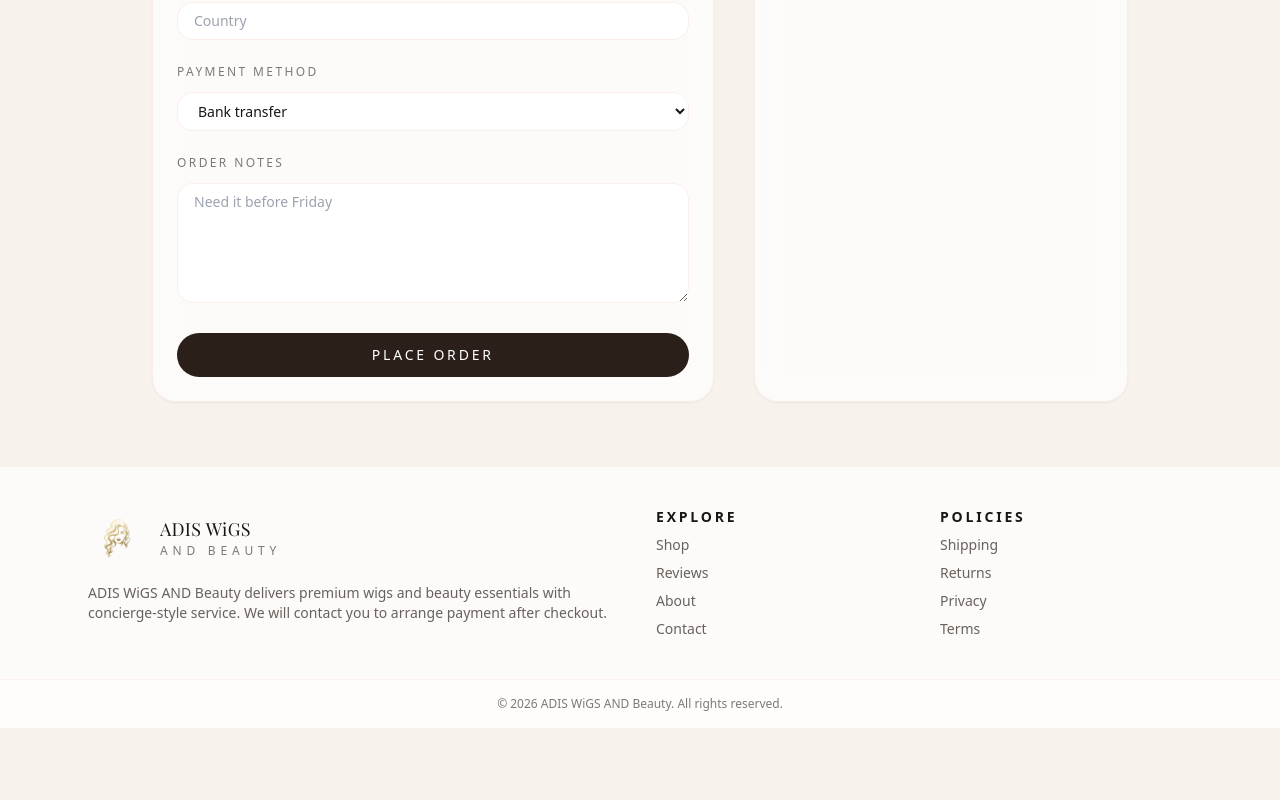
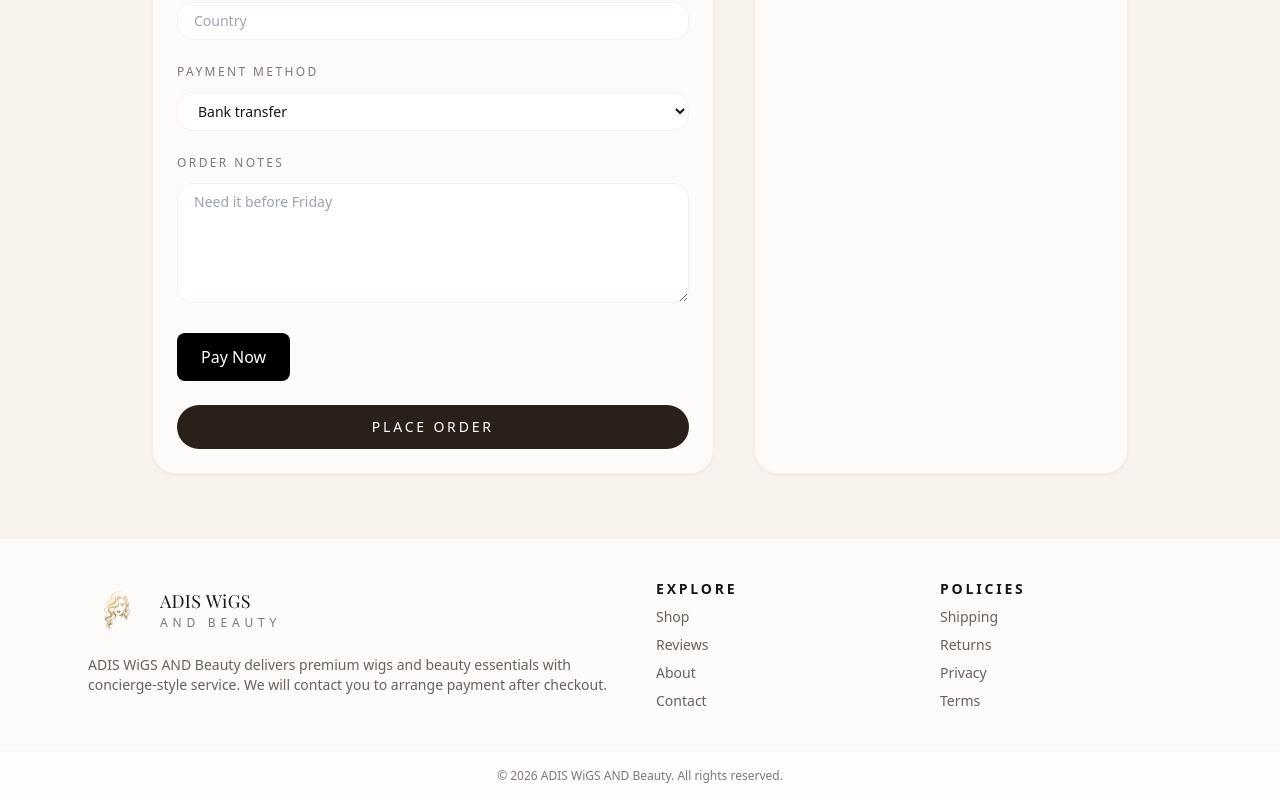
Before and after one commit to MrBills439/Aigs-Website, a Next.js app: page /checkout in a window 1280 px wide. Shown: the part 739-1539 px from the top of the page. Before the commit the page ends 1467 px from the top, so only its background shows below. Built offline with nearby package versions, Linux system fonts and the light colour scheme; a web font is replaced by a local one.

Commit message:
added paystack button

```diff
--- a/app/checkout/page.tsx
+++ b/app/checkout/page.tsx
@@ -8,6 +8,7 @@ import type { z } from 'zod';
 import { useCartStore } from '@/lib/cart';
 import { formatMoney } from '@/lib/format';
 import { useRouter } from 'next/navigation';
+import PayNow from '@/components/paypay';
 
 const deliveryFees: Record<string, number> = {
   STANDARD: 1000,
@@ -155,6 +156,14 @@ export default function CheckoutPage() {
               {...form.register('notes')}
             />
           </div>
+
+
+          {/* place order button */}
+            <PayNow
+              email={form.getValues('customerEmail')}
+              amount={subtotal + shippingFee}
+            />
+
           <button
             type="submit"
             disabled={isSubmitting}
--- /dev/null
+++ b/components/paypay.tsx
@@ -0,0 +1,45 @@
+import { env } from "node:process";
+
+declare global {
+    interface Window {
+      PaystackPop: any;
+    }
+  }
+
+  type PayProps = {
+    email: string;
+    amount: number; // in GHS (not pesewas yet)
+  };
+
+  export default function PayNow({ email, amount }: PayProps) {
+
+    const startPayment = () => {
+      const handler = window.PaystackPop.setup({
+        key: env.VITE_PAYSTACK_KEY,
+        email: email,
+        amount: amount * 100, // convert to pesewas
+        currency: "GHS",
+        ref: "DLIFE_" + Date.now(),
+
+        callback: (response: any) => {
+          console.log("Payment successful:", response.reference);
+          alert("Payment successful 🎉");
+        },
+
+        onClose: () => {
+          alert("Payment cancelled");
+        }
+      });
+
+      handler.openIframe();
+    };
+
+    return (
+      <button
+        onClick={startPayment}
+        className="bg-black text-white px-6 py-3 rounded-lg"
+      >
+        Pay Now
+      </button>
+    );
+  }
```
Also changed, not shown: 2 other files (tests, documents, lock files or other folders).
